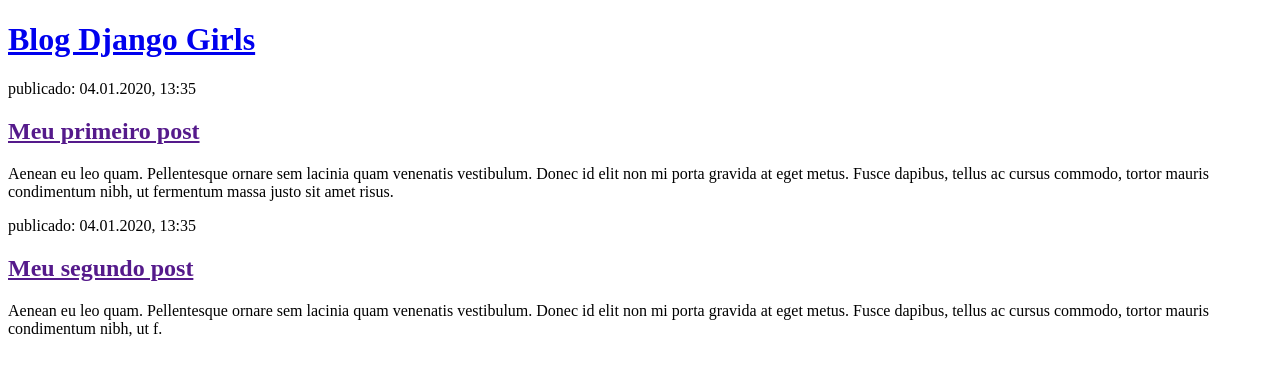
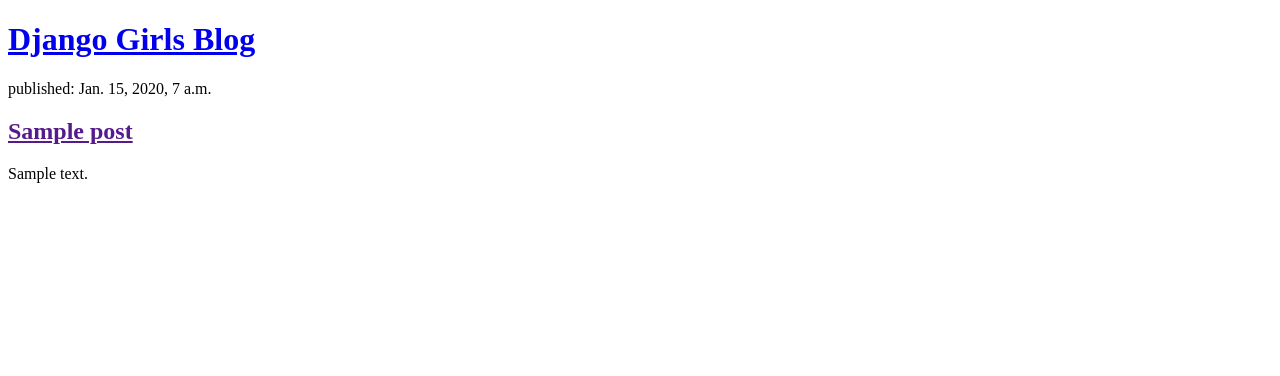
Before and after one commit to JoyceClaine/my-first-blog, a Django app: page / in a window 1280 px wide. Shown: the top 376 px of the page. Run offline with Django 3.2, Linux system fonts and the light colour scheme; tables that the repository leaves empty hold one stand-in row (values such as "Sample post").

Commit message:
Mudanças no HTML da página.

```diff
--- a/blog/templates/blog/post_list.html
+++ b/blog/templates/blog/post_list.html
@@ -9,23 +9,16 @@
 <body>
 
         <div>
-            <h1><a href="/">Blog Django Girls</a></h1>
+            <h1><a href="/">Django Girls Blog</a></h1>
         </div>
 
-        <div>
-            <p>publicado: 04.01.2020, 13:35</p>
-            <h2><a href="">Meu primeiro post</a></h2>
-            <p>Aenean eu leo quam. Pellentesque ornare sem lacinia quam venenatis vestibulum. Donec id elit non mi porta
-                gravida at eget metus. Fusce dapibus, tellus ac cursus commodo, tortor mauris condimentum nibh, ut fermentum
-                massa justo sit amet risus.</p>
-        </div>
-
-        <div>
-            <p>publicado: 04.01.2020, 13:35</p>
-            <h2><a href="">Meu segundo post</a></h2>
-            <p>Aenean eu leo quam. Pellentesque ornare sem lacinia quam venenatis vestibulum. Donec id elit non mi porta gravida
-                at eget metus. Fusce dapibus, tellus ac cursus commodo, tortor mauris condimentum nibh, ut f.</p>
-        </div>
+        {% for post in posts %}
+            <div>
+                <p>published: {{ post.published_date }}</p>
+                <h2><a href="">{{ post.title }}</a></h2>
+                <p>{{ post.text|linebreaksbr }}</p>
+            </div>
+        {% endfor %}
 
 </body>  <!--Body contém tudo o que é exibido como parte de uma página da web - conteudo da pág-->
 </html>
--- a/blog/views.py
+++ b/blog/views.py
@@ -1,6 +1,14 @@
+#As views servem para conectar os modelos e os templates
+
 from django.shortcuts import render
+from django.utils import timezone
+from .models import Post
+
+#O ponto antes de models significa diretório atual ou aplicativo atual. Tanto views.py como models.py estão no mesmo diretório.
+#Isto significa que podemos usar . e o nome do arquivo (sem py).
 
 # Create your views here.
 
 def post_list(request):
-    return render(request, 'blog/post_list.html', {})
+    posts = Post.objects.filter(published_date__lte=timezone.now()).order_by('published_date')
+    return render(request, 'blog/post_list.html', {'posts': posts})
```
